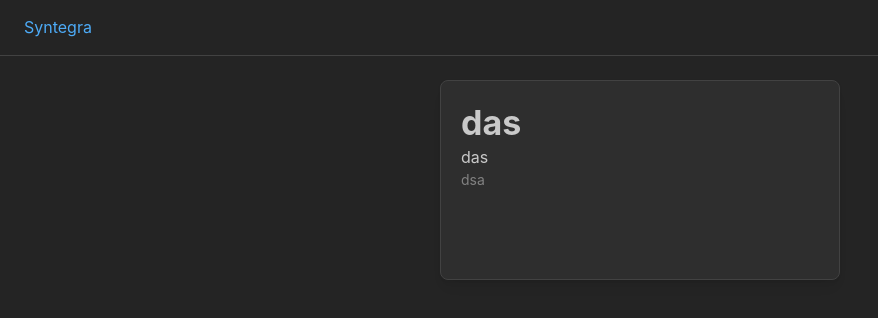
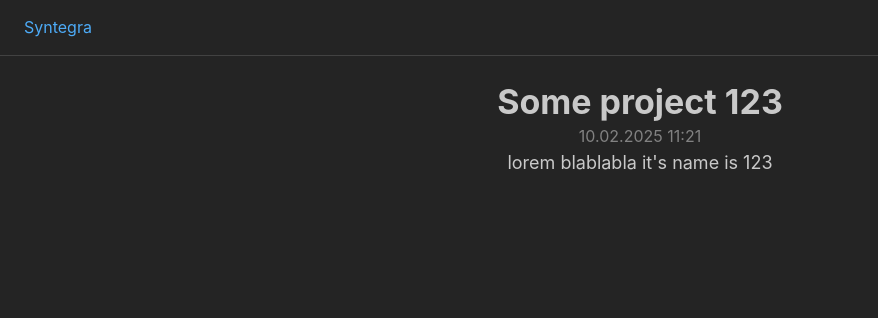
Before and after one commit to Oxule/Syntegra, a React (Vite) app in the folder frontend/: page /123 in a window 1280 px wide. Shown: the top 318 px of the page, without its empty margins (0-878 px from the left). Built offline with nearby package versions, Linux system fonts and the light colour scheme.

Commit message:
Frontend: Project page header done

```diff
--- a/frontend/src/Login.jsx
+++ b/frontend/src/Login.jsx
@@ -17,7 +17,7 @@ function Login() {
     const navigate = useNavigate();
 
     const submitForm = (values) => {
-        //TODO: login action
+        //TODO: севочка, миша уже скинул ручки, приделай логин. надо будет выводить попап есль ошибка/неверные данные
         console.log(values)
 
         login("test", new Date(Date.now() + (4*60*60*1000)), {name: "Test"});
--- a/frontend/src/Project.jsx
+++ /dev/null
@@ -1,13 +0,0 @@
-import {Card, Title, Text} from "@mantine/core";
-
-export function Project() {
-    return (
-        <Card shadow="sm" padding="lg" radius="md" withBorder className={"projects-card button-raw"}>
-            <Title truncate="end" lineClamp={1} className={"overflow-1"}>das</Title>
-
-            <Text truncate="end" className={"overflow-1"}>das</Text>
-
-            <Text lineClamp={4} size="sm" c="dimmed" className={"autoalt"}>dsa</Text>
-        </Card>
-    );
-}
--- /dev/null
+++ b/frontend/src/Project/Project.jsx
@@ -0,0 +1,22 @@
+import {Card, Title, Text} from "@mantine/core";
+import {useParams} from "react-router";
+
+export function Project() {
+
+    const { id } = useParams();
+
+    const projectInfo = {
+        title: "Some project "+id,
+        description: "lorem blablabla\nit's name is "+id,
+        createdAt: "10.02.2025 11:21"
+    }
+
+    return (
+        <>
+            <Title ta={"center"}>{projectInfo.title}</Title>
+            <Text ta={"center"} c="dimmed">{projectInfo.createdAt}</Text>
+            <Text ta={"center"} size={"lg"}>{projectInfo.description}</Text>
+            {/*TODO: севочка, добавь кнопку редактирования тоже через dialogwindow*/}
+        </>
+    );
+}
--- a/frontend/src/Projects.jsx
+++ b/frontend/src/Projects.jsx
@@ -15,13 +15,13 @@ function Projects() {
     }
 
     function AddProjectButton(){
+        //TODO: севочка, прикрути ручку + dialogwindow
         return <div className={"projects-card button-raw add-button projects-card-add"}>
             Add
         </div>;
     }
 
     return (
-        //TODO: fix grid layout
         <>
             <Title order={3} style={{marginBottom: "16px"}}>My projects</Title>
             <div className={"projects-grid"}>
--- a/frontend/src/main.jsx
+++ b/frontend/src/main.jsx
@@ -12,7 +12,7 @@ import {Navbar} from "./Navbar/Navbar.jsx";
 import {AuthConfig, AuthProvider} from "./Auth.tsx";
 import {Test} from "./Test.jsx";
 import {AutoAlt} from "./AutoAlt.jsx";
-import {Project} from "./Project.jsx";
+import {Project} from "./Project/Project.jsx";
 
 createRoot(document.getElementById('root')).render(
   <StrictMode>
```
Also changed, not shown: frontend/src/Project/Endpoints.jsx (added).
